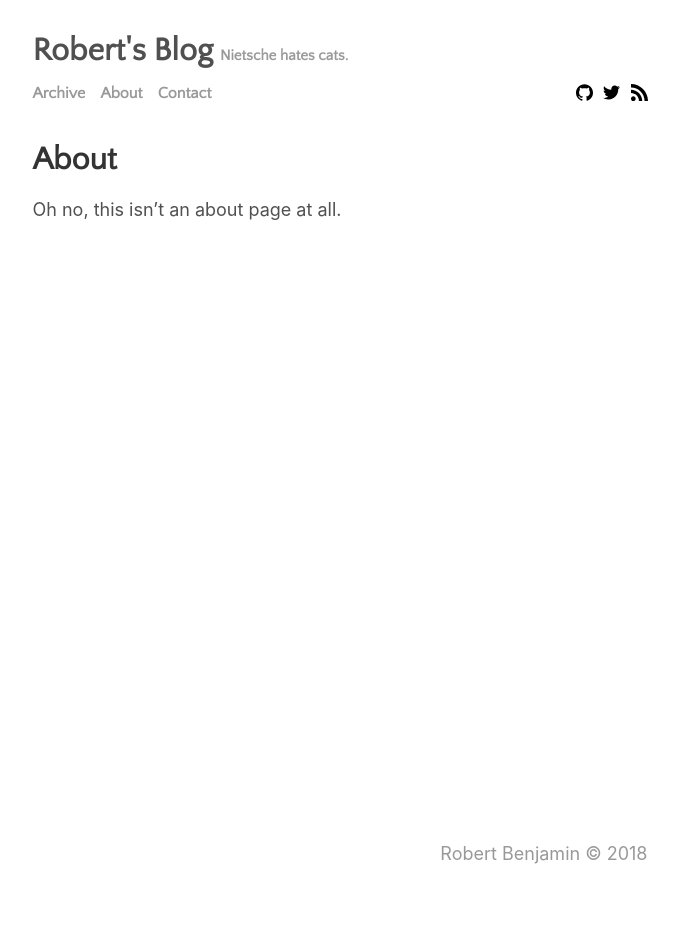
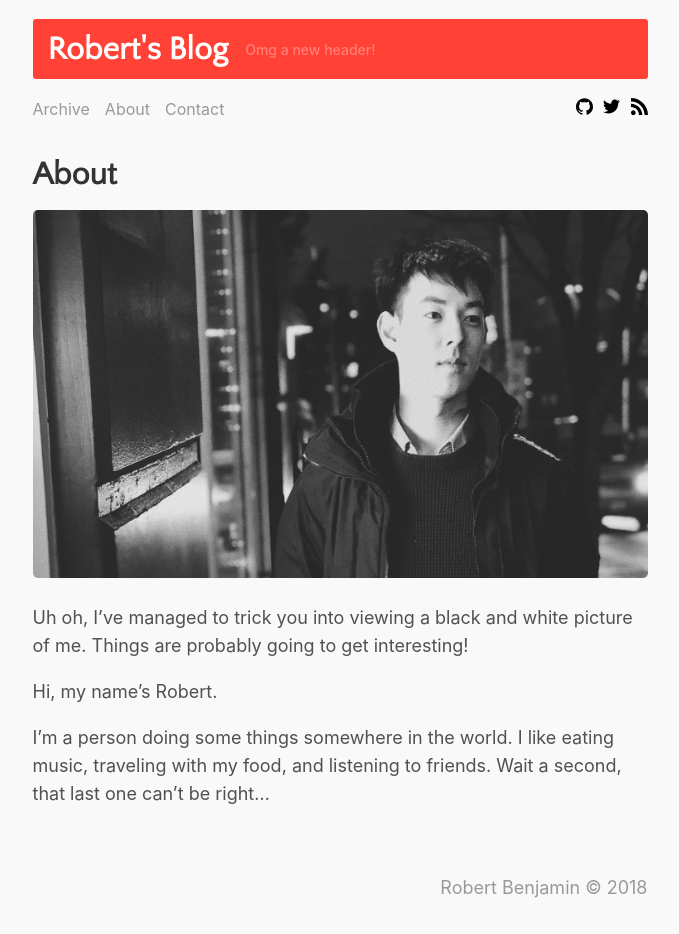
Before and after one commit to robertbenjamin/blog, a Jekyll site: the page built from menu/about.md, in a window 1280 px wide. Shown: the whole page, without its empty margins (300-979 px from the left). Built offline with Jekyll 4.4.1, drawn with Linux system fonts in a browser that asks for light colours; before the commit the page ends 900 px from its top, so only the background shows below that.

Commit message:
Update header styling - Also update the about section and add profile picture

```diff
--- a/_data/settings.yml
+++ b/_data/settings.yml
@@ -1,5 +1,5 @@
 title:  Robert's Blog
-tagline: Nietsche hates cats.
+tagline: Omg a new header!
 
 # Authors documented under _data
 
--- a/_includes/header.html
+++ b/_includes/header.html
@@ -1,9 +1,12 @@
-<header class="masthead">
-  <h3 class="masthead-title">
-    <a href="{{ site.github.url }}/">{{ site.data.settings.title }}</a>
-    {% if site.data.settings.tagline %}
-      <small class="masthead-subtitle">{{ site.data.settings.tagline }}</small>
-    {% endif %}
-    {% include menu.html %}
-  </h3>
+<header>
+  <div class="title-container">
+      <div class="title">
+        <a href="{{ site.github.url }}/">
+          <h1>{{ site.data.settings.title }}</h1></a>
+        {% if site.data.settings.tagline %}
+          <small class="subtitle">{{ site.data.settings.tagline }}</small>
+        {% endif %}
+      </div>
+  </div>
+  {% include menu.html %}
 </header>
--- a/assets/css/main.css
+++ b/assets/css/main.css
@@ -5,6 +5,7 @@
 body {
   margin: 0;
   color: #515151;
+  background-color: #f9f9f9f9;
   line-height: 1.75rem;
 
   font-family: -apple-system, BlinkMacSystemFont, “Segoe UI”, Roboto, Helvetica, Arial, sans-serif;
@@ -37,7 +38,11 @@ a {
 }
 
 a:hover {
-  color: #1e6ce3;
+  color: #0074d9;
+}
+
+.menu-content a:hover {
+  color: #0074d9;
 }
 
 img {
@@ -86,24 +91,40 @@ blockquote {
   Masthead
 */
 
-.masthead {
-  margin: 1rem 0;
+header {
+  margin: 1.2rem 0 1rem 0;
 }
 
-.masthead a:hover {
-  color: black;
+.title-container {
+  padding: 15px;
+  background-color: #ff4136;
+  border-radius: 3px;
 }
 
-.masthead-title a {
+.title-container .title {
+  margin-bottom: 0;
+
   font-size: 2rem;
   text-decoration: none;
   color: #505050;
 }
 
-.masthead-subtitle {
-  margin-left: 0.1rem;
-  font-size: 15px;
-  color: #999;
+.title-container .title a h1 {
+  display: inline;
+  vertical-align: middle;
+  color: white;
+}
+
+.title-container .title a h1:hover {
+  color: #ff851b;
+}
+
+.title-container .subtitle {
+  margin-left: 0.5rem;
+  font-size: 14px;
+  font-weight: 500;
+  color: #ff7f77;
+  vertical-align: middle;
 }
 
 /*
@@ -218,7 +239,7 @@ blockquote {
 */
 
 .menu {
-  padding-top: 0.5rem;
+  padding-top: 1rem;
   display: block;
 }
 
@@ -348,3 +369,14 @@ pre > code {
     font-size: 1.5rem;
   }
 }
+
+@media (max-width: 24rem) {
+  .title-container .title a h1 {
+    display: block;
+    margin: 0.3rem 0 0.1rem 0;
+  }
+
+  .title-container .subtitle {
+    margin: 0;
+  }
+}
--- a/menu/about.md
+++ b/menu/about.md
@@ -4,4 +4,10 @@ title: About
 permalink: about.html
 ---
 
-Oh no, this isn't an about page at all.
+<img src="{{ site.baseurl }}/assets/img/hey-its-me.jpg">
+
+Uh oh, I've managed to trick you into viewing a black and white picture of me. Things are probably going to get interesting!
+
+Hi, my name's Robert.
+
+I'm a person doing some things somewhere in the world. I like eating music, traveling with my food, and listening to friends. Wait a second, that last one can't be right...
```
Also changed, not shown: assets/img/hey-its-me.jpg (added).
